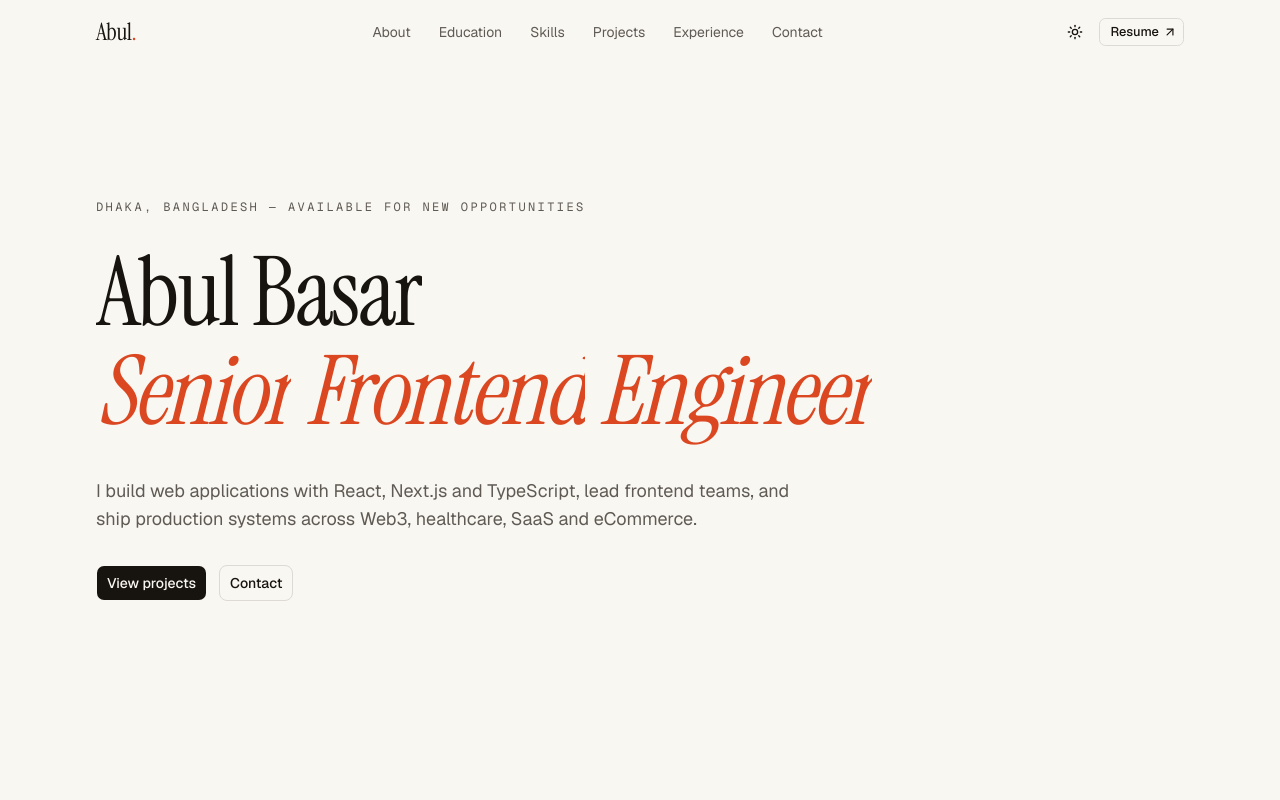
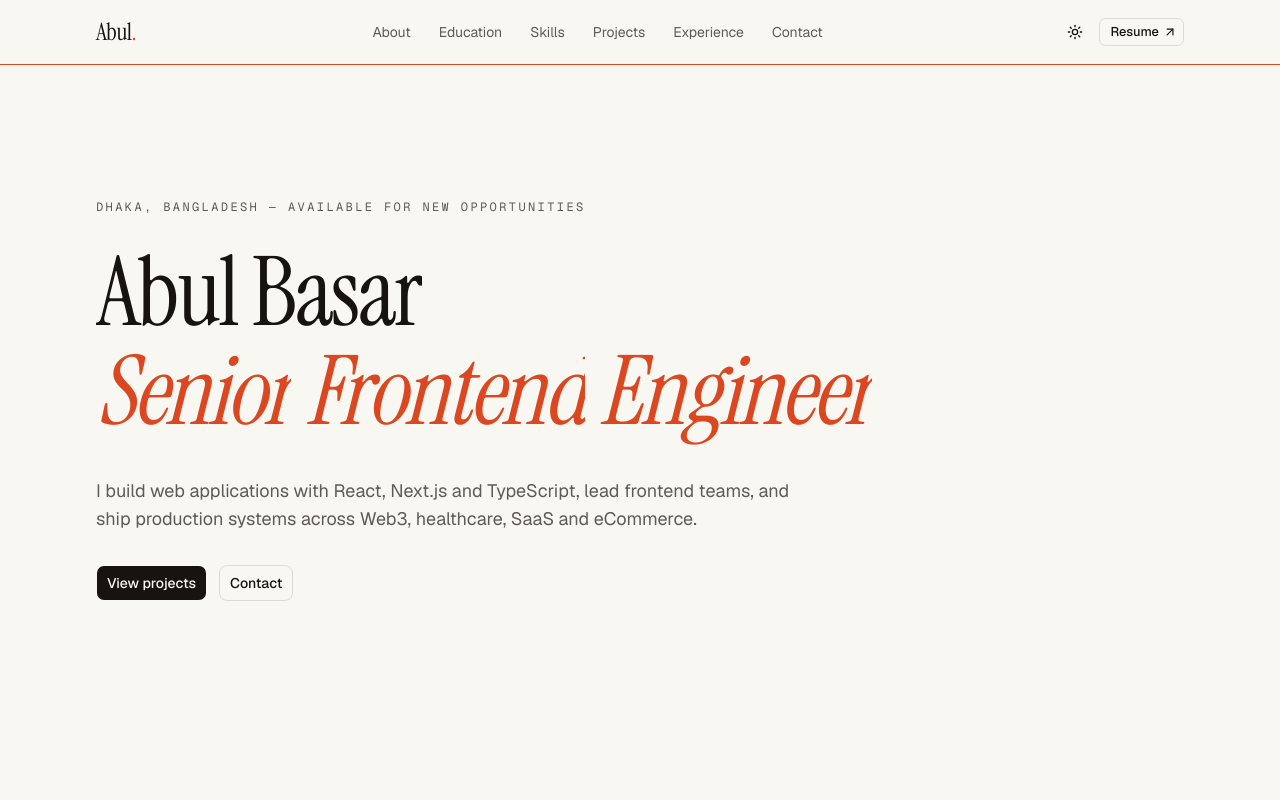
Before and after one commit to AbulBashar38/portfolio-assignment, a Next.js app: page / in a window 1280 px wide. Shown: the top 800 px of the page. Built offline with nearby package versions, Linux system fonts and the light colour scheme.

Commit message:
feat(nav): add scroll progress line

```diff
--- a/src/components/layout/navbar.tsx
+++ b/src/components/layout/navbar.tsx
@@ -1,7 +1,12 @@
 "use client";
 
 import { ArrowUpRightIcon } from "lucide-react";
-import { motion, useMotionValueEvent, useScroll } from "motion/react";
+import {
+  motion,
+  useMotionValueEvent,
+  useScroll,
+  useSpring,
+} from "motion/react";
 import { useState } from "react";
 
 import { Container } from "@/components/layout/container";
@@ -18,7 +23,12 @@ const links = navigation.filter((item) => item.id !== "home");
 
 export function Navbar() {
   const active = useActiveSection(sectionIds);
-  const { scrollY } = useScroll();
+  const { scrollY, scrollYProgress } = useScroll();
+  const progress = useSpring(scrollYProgress, {
+    stiffness: 200,
+    damping: 40,
+    restDelta: 0.001,
+  });
   const [scrolled, setScrolled] = useState(false);
   const [hidden, setHidden] = useState(false);
 
@@ -96,6 +106,12 @@ export function Navbar() {
           <MobileMenu active={active} />
         </div>
       </Container>
+
+      <motion.div
+        aria-hidden
+        style={{ scaleX: progress }}
+        className="absolute inset-x-0 -bottom-px h-px origin-left bg-brand"
+      />
     </motion.header>
   );
 }
```
